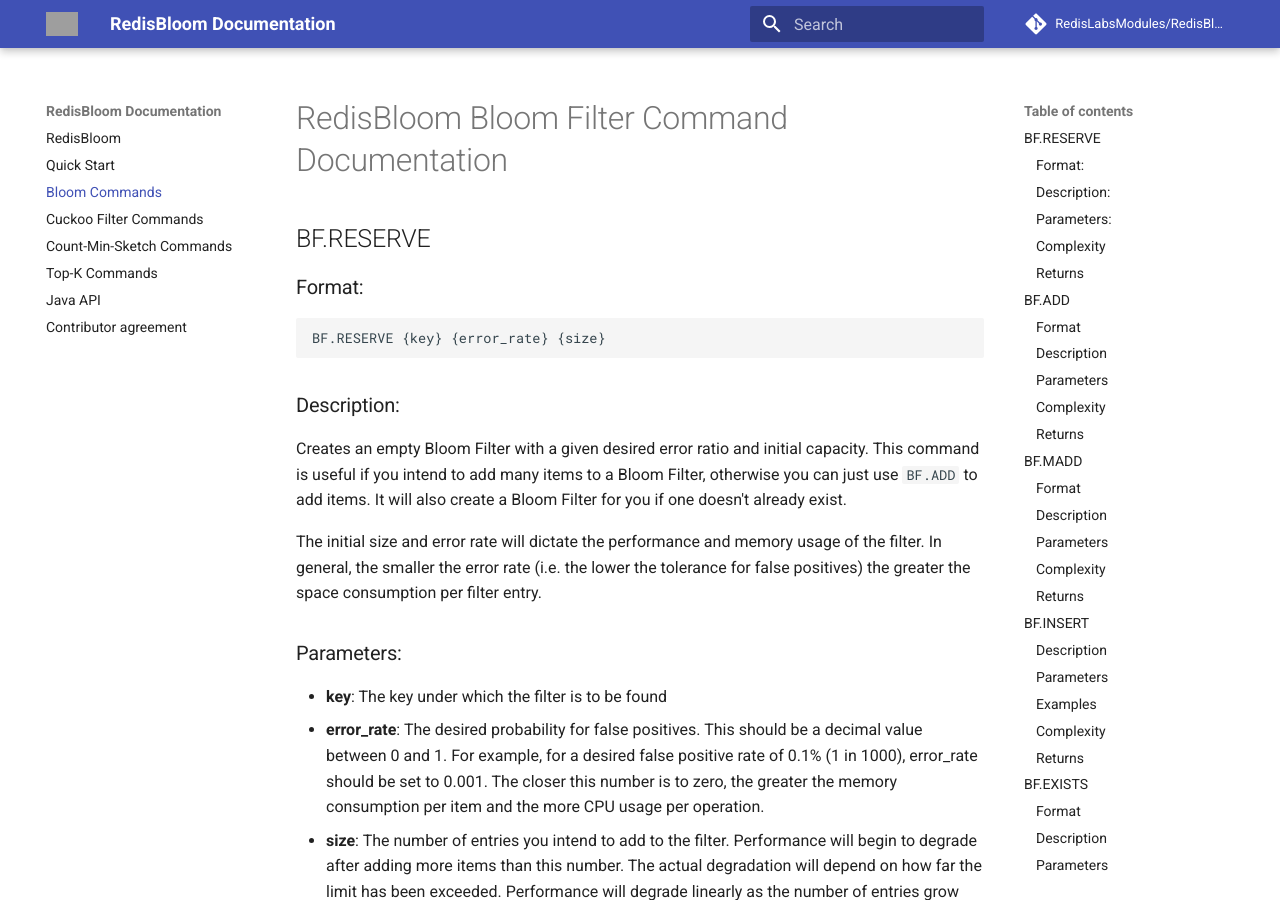
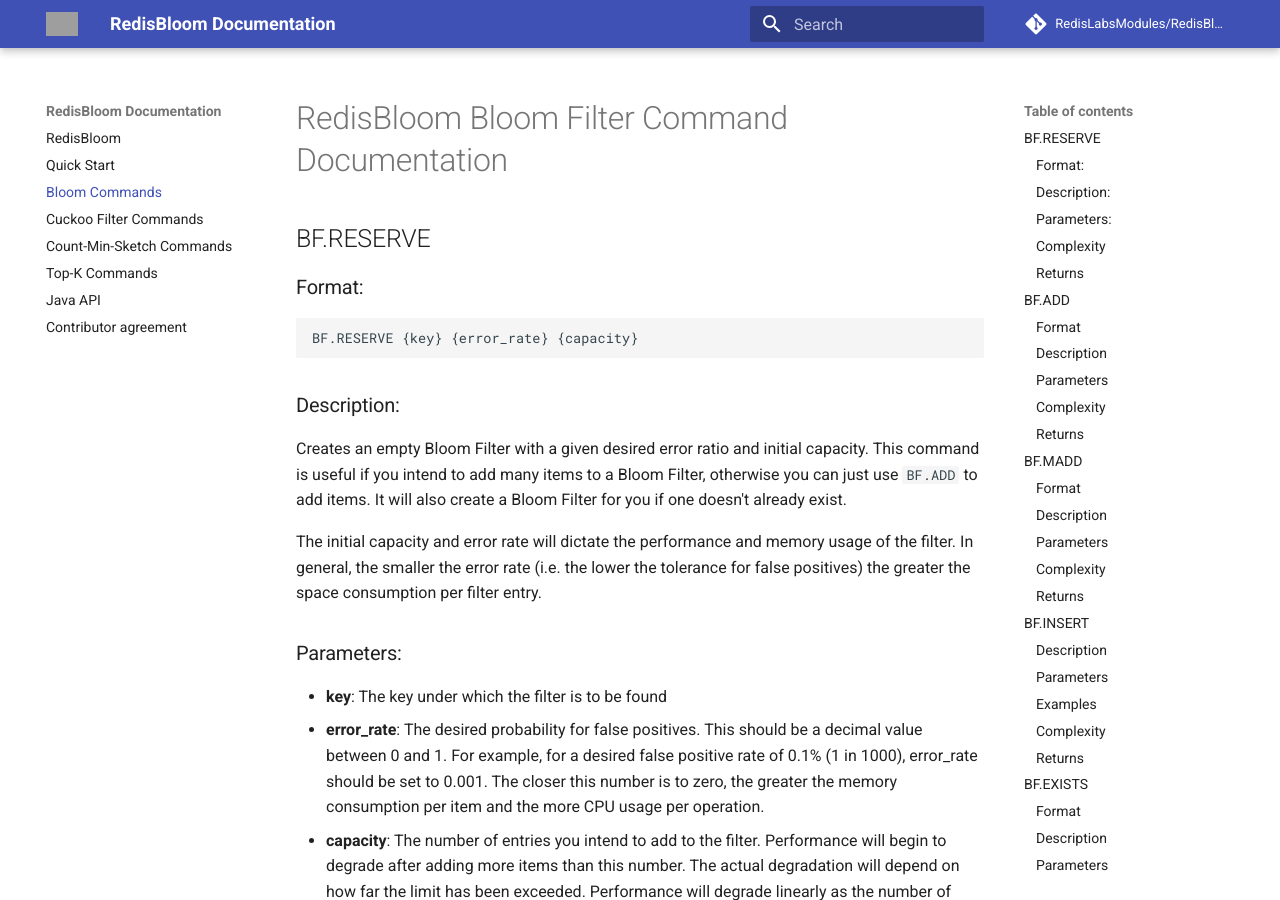
Before and after one commit to RedisBloom/RedisBloom, an MkDocs documentation site: the page built from docs/Bloom_Commands.md, in a window 1280 px wide and 900 px high. Built offline with MkDocs 1.6.1 and Material for MkDocs 9.7.7, drawn with Linux system fonts in a browser that asks for light colours; comment, search, counter and statistics services are not loaded; old or Windows-style settings are respelled for this version of MkDocs; grey boxes are pictures that could not be loaded.

Commit message:
capacity instead size

````diff
--- a/docs/Bloom_Commands.md
+++ b/docs/Bloom_Commands.md
@@ -5,7 +5,7 @@
 ### Format:
 
 ```
-BF.RESERVE {key} {error_rate} {size}
+BF.RESERVE {key} {error_rate} {capacity}
 ```
 
 ### Description:
@@ -15,7 +15,7 @@
 otherwise you can just use `BF.ADD` to add items. It will also create a Bloom Filter for
 you if one doesn't already exist.
 
-The initial size and error rate will dictate the performance and memory usage
+The initial capacity and error rate will dictate the performance and memory usage
 of the filter. In general, the smaller the error rate (i.e. the lower
 the tolerance for false positives) the greater the space consumption per
 filter entry.
@@ -28,7 +28,7 @@
     positive rate of 0.1% (1 in 1000), error_rate should be set to 0.001.
     The closer this number is to zero, the greater the memory consumption per
     item and the more CPU usage per operation.
-* **size**: The number of entries you intend to add to the filter.
+* **capacity**: The number of entries you intend to add to the filter.
     Performance will begin to degrade after adding more items than this
     number. The actual degradation will depend on how far the limit has
     been exceeded. Performance will degrade linearly as the number of entries
````
